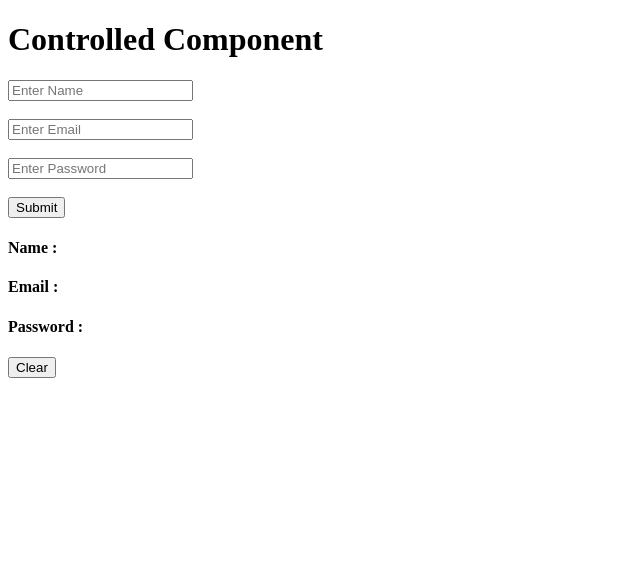
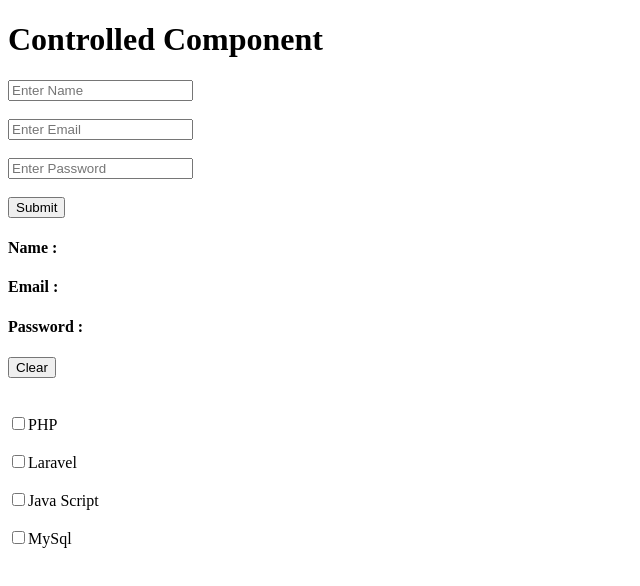
Before and after one commit to Hiii111/-react-code, a React (Vite) app: page / in a window 1280 px wide. Shown: the top 586 px of the page, without its empty margins (0-640 px from the left). Built offline with nearby package versions, Linux system fonts and the light colour scheme.

Commit message:
Checkbox Handle

```diff
--- a/src/App.jsx
+++ b/src/App.jsx
@@ -108,12 +108,14 @@
 //   )
 // }
 
+import Checkboxes from "./Checkboxes";
 import Home from "./Home";
 
 function App(){
   return(
     <div>
        <Home />
+       <Checkboxes />
     </div>
   )
 }
--- /dev/null
+++ b/src/Checkboxes.jsx
@@ -0,0 +1,33 @@
+import { useState } from "react";
+
+function Checkboxes(){
+    const[skills, setSkills] = useState([]);
+    const handleSkills = (event) =>{
+        if (event.target.checked) {
+            setSkills([...skills, event.target.value]);
+        }else{
+            setSkills([...skills.filter((item)=>item!=event.target.value)]);
+        }
+    }
+    return(
+        <div>
+        <br /><br />
+            <input type="checkbox" onChange={handleSkills} id="php" value="PHP" />
+            <label htmlFor="php">PHP</label>
+            <br /><br />
+            <input type="checkbox" onChange={handleSkills} id="laravel" value="Laravel" />
+            <label htmlFor="laravel">Laravel</label>
+            <br /><br />
+            <input type="checkbox" onChange={handleSkills} id="java-script" value="java-script" />
+            <label htmlFor="java-script">Java Script</label>
+            <br /><br />
+            <input type="checkbox" onChange={handleSkills} id="mysql" value="mysql" />
+            <label htmlFor="mysql">MySql</label>
+
+            <h1>{skills.toString()}</h1>
+
+        </div>
+    )
+}
+
+export default Checkboxes;
```
